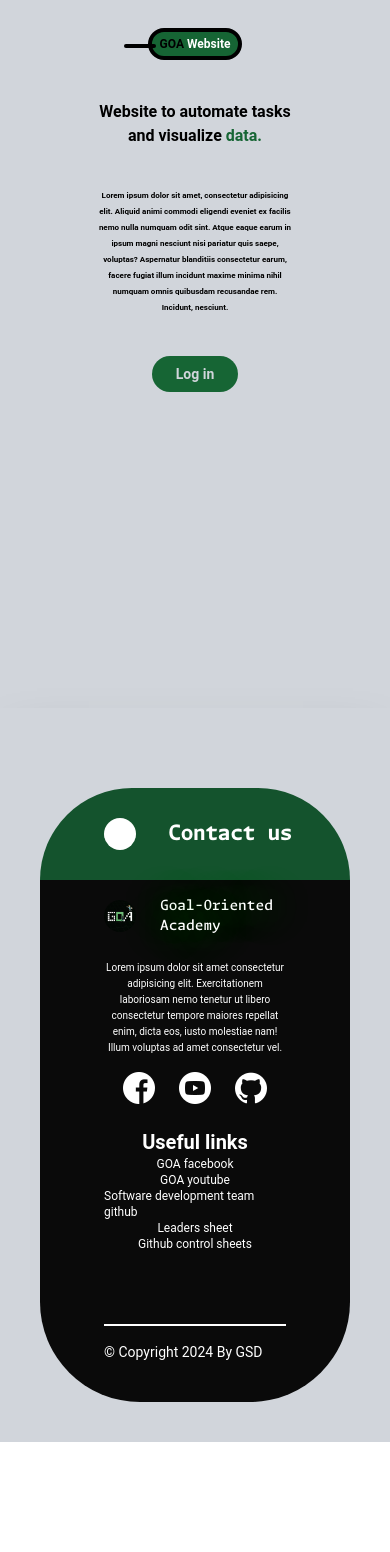
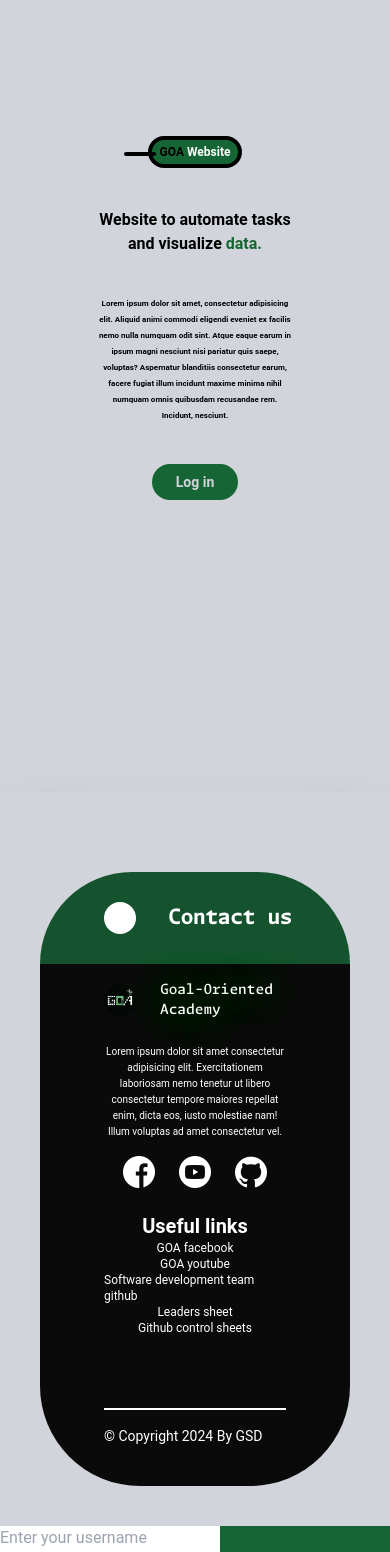
Before and after one commit to tezeladata/frontend, a React (Vite) app: page / in a window 390 px wide. Shown: the part 1195-2747 px from the top of the page. Before the commit the page ends 2637 px from the top, so only its background shows below. Built offline with nearby package versions, Linux system fonts and the light colour scheme.

Commit message:
responsive fix

```diff
--- a/src/App.jsx
+++ b/src/App.jsx
@@ -1,19 +1,22 @@
 import Footer from "./Pages/Footer.jsx";
 import Home from "./Pages/Home.jsx";
 import Info from "./Pages/Info.jsx";
+import RegisterComponent from "./Components/RegisterComponent.jsx";
 
 const App = () => {
     return (
         <body className="h-screen scroll-smooth font-roboto bg-gray-300">
             <Home />
 
-            <main className="h-screen bg-gray-300">
+            <main className="bg-gray-300">
                 <Info />
             </main>
 
             <footer>
                 <Footer />
             </footer>
+
+            <RegisterComponent />
         </body>
     )
 }
--- a/src/Components/About.jsx
+++ b/src/Components/About.jsx
@@ -2,13 +2,13 @@ import mtskheta from '../assets/Mtskheta.png';
 
 const About = () => {
     return (
-        <section className="min-h-min pt-20">
+        <section className="h-screen">
             <div className="w-full h-full flex items-center justify-center pt-10 max-[800px]:flex-col"> {/* container */}
                 <div className="w-1/2 flex items-center justify-center relative mx-auto h-auto overflow-hidden rounded-lg max-[800px]:hidden">
                     <img src={mtskheta} alt="Mtskheta image aerial" className="w-2/5 h-auto relative z-0 rounded-lg scale-110 transition-all duration-300 hover:scale-100 max-[1900px]:w-1/2"/>
                 </div>
 
-                <div className="w-1/2 h-full flex flex-col items-start justify-start pt-10 pb-6 max-[800px]:items-center">
+                <div className="w-1/2 h-full flex flex-col items-start justify-center pt-10 pb-6 max-[800px]:items-center">
                     <div className="relative h-max">
                         <div className="w-14 h-2 bg-black rounded-full absolute top-1/2 -left-10 max-[900px]:w-8 max-[900px]:h-1 max-[900px]:-left-6"></div>
                         <p className="text-3xl font-bold pt-4 pb-4 pl-8 pr-8 bg-green-800 border-4 border-black rounded-full max-w-sm mx-auto h-auto shadow-none transition-shadow duration-300 cursor-pointer hover:shadow-lg hover:shadow-gray-400 max-[1900px]:text-xl max-[1100px]:text-sm max-[900px]:pt-2 max-[900px]:pb-2 max-[900px]:pl-4 max-[900px]:pr-4 max-[800px]:text-xs max-[800px]:pt-1 max-[800px]:pb-1 max-[800px]:pl-2 max-[800px]:pr-2">GOA <span className="text-white">Website</span></p>
--- a/src/Components/RegisterComponent.jsx
+++ b/src/Components/RegisterComponent.jsx
@@ -1,7 +1,28 @@
+import useForm from "../Hooks/UseForm.jsx";
+import {useEffect} from "react";
+
 const RegisterComponent = () => {
+    const {info, handleChange} = useForm();
+
+    useEffect(() => {
+        console.log(info);
+    }, [info]);
+
     return (
-        <section>
+        <section className="w-full max-h-max bg-green-800 text-white">
+            <form>
+                <input type="text" placeholder="Enter your username" name="username" onChange={handleChange} value={info.username} className="text-black"/> <br/>
+                <input type="text" placeholder="Enter your facebook link" name="link" onChange={handleChange} value={info.link} className="text-black"/> <br/>
+                <input type="email" placeholder="Enter email" name="email" onChange={handleChange} value={info.email} className="text-black"/> <br/>
+                <input type="password" placeholder="Enter password" name="password" onChange={handleChange} value={info.password} className="text-black"/> <br/>
+                <button type="submit" className="p-2">Submit</button>
+                <br/>
+            </form>
 
+            <p>Name: {info.username}</p>
+            <p>Name: {info.link}</p>
+            <p>Email: {info.email}</p>
+            <p>Password: {info.password}</p>
         </section>
     )
 }
--- a/src/Pages/Footer.jsx
+++ b/src/Pages/Footer.jsx
@@ -2,7 +2,7 @@ import FooterMain from "../Components/FooterMain";
 
 const Footer = () => {
     return (
-        <section className="bg-gray-300 pt-20 max-[1000px]:pt-96">
+        <section className="bg-gray-300 pt-20">
             <FooterMain />
         </section>
     )
```
Also changed, not shown: src/Hooks/useForm.jsx (renamed from src/Hooks/UseForm.jsx).
